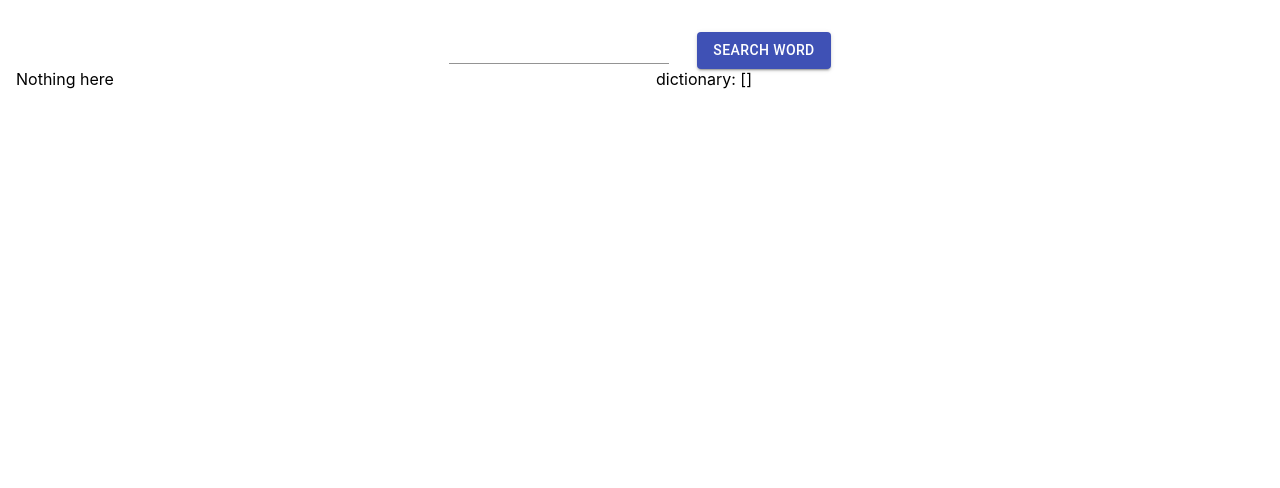
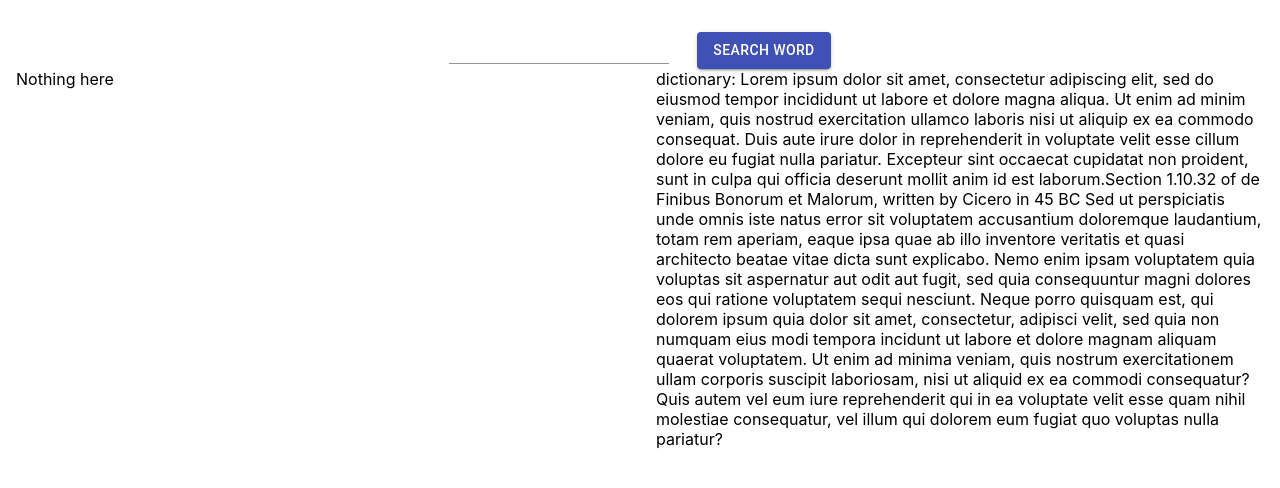
Before and after one commit to izli/justDictionary, a React (Create React App) app: page / in a window 1280 px wide. Shown: the top 488 px of the page. Built offline with nearby package versions, Linux system fonts and the light colour scheme.

Commit message:
Hack the right hand side temporarily so CSS doesn't break

```diff
--- a/src/SearchResults.js
+++ b/src/SearchResults.js
@@ -15,6 +15,7 @@
     display: 'flex',
     paddingLeft: '1em',
     paddingRight: '1em',
+    flexWrap: 'wrap',
   },
 }));
 
@@ -40,6 +41,9 @@
   useGetThesaurus(props.searchWord, setResults);
 
   const data = parseData(results);
+  const dataTemp =
+    'Lorem ipsum dolor sit amet, consectetur adipiscing elit, sed do eiusmod tempor incididunt ut labore et dolore magna aliqua. Ut enim ad minim veniam, quis nostrud exercitation ullamco laboris nisi ut aliquip ex ea commodo consequat. Duis aute irure dolor in reprehenderit in voluptate velit esse cillum dolore eu fugiat nulla pariatur. Excepteur sint occaecat cupidatat non proident, sunt in culpa qui officia deserunt mollit anim id est laborum.Section 1.10.32 of de Finibus Bonorum et Malorum, written by Cicero in 45 BC Sed ut perspiciatis unde omnis iste natus error sit voluptatem accusantium doloremque laudantium, totam rem aperiam, eaque ipsa quae ab illo inventore veritatis et quasi architecto beatae vitae dicta sunt explicabo. Nemo enim ipsam voluptatem quia voluptas sit aspernatur aut odit aut fugit, sed quia consequuntur magni dolores eos qui ratione voluptatem sequi nesciunt. Neque porro quisquam est, qui dolorem ipsum quia dolor sit amet, consectetur, adipisci velit, sed quia non numquam eius modi tempora incidunt ut labore et dolore magnam aliquam quaerat voluptatem. Ut enim ad minima veniam, quis nostrum exercitationem ullam corporis suscipit laboriosam, nisi ut aliquid ex ea commodi consequatur? Quis autem vel eum iure reprehenderit qui in ea voluptate velit esse quam nihil molestiae consequatur, vel illum qui dolorem eum fugiat quo voluptas nulla pariatur?';
+  //JSON.stringify(data);
   console.log('data: ', data);
 
   return (
@@ -48,10 +52,10 @@
         <PrintThesaurus data={data} />
       </div>
 
-      <div className={myStyles.subContainer}>
-        dictionary: {JSON.stringify(data)}
-      </div>
+      <div className={myStyles.subContainer}>dictionary: {dataTemp}</div>
     </div>
   );
   // return <Typography variant="body1">This is the thesaurus div</Typography>;
+
+  /* 'Lorem ipsum dolor sit amet, consectetur adipiscing elit, sed do eiusmod tempor incididunt ut labore et dolore magna aliqua. Ut enim ad minim veniam, quis nostrud exercitation ullamco laboris nisi ut aliquip ex ea commodo consequat. Duis aute irure dolor in reprehenderit in voluptate velit esse cillum dolore eu fugiat nulla pariatur. Excepteur sint occaecat cupidatat non proident, sunt in culpa qui officia deserunt mollit anim id est laborum.Section 1.10.32 of de Finibus Bonorum et Malorum, written by Cicero in 45 BC Sed ut perspiciatis unde omnis iste natus error sit voluptatem accusantium doloremque laudantium, totam rem aperiam, eaque ipsa quae ab illo inventore veritatis et quasi architecto beatae vitae dicta sunt explicabo. Nemo enim ipsam voluptatem quia voluptas sit aspernatur aut odit aut fugit, sed quia consequuntur magni dolores eos qui ratione voluptatem sequi nesciunt. Neque porro quisquam est, qui dolorem ipsum quia dolor sit amet, consectetur, adipisci velit, sed quia non numquam eius modi tempora incidunt ut labore et dolore magnam aliquam quaerat voluptatem. Ut enim ad minima veniam, quis nostrum exercitationem ullam corporis suscipit laboriosam, nisi ut aliquid ex ea commodi consequatur? Quis autem vel eum iure reprehenderit qui in ea voluptate velit esse quam nihil molestiae consequatur, vel illum qui dolorem eum fugiat quo voluptas nulla pariatur?';*/
 }
```
